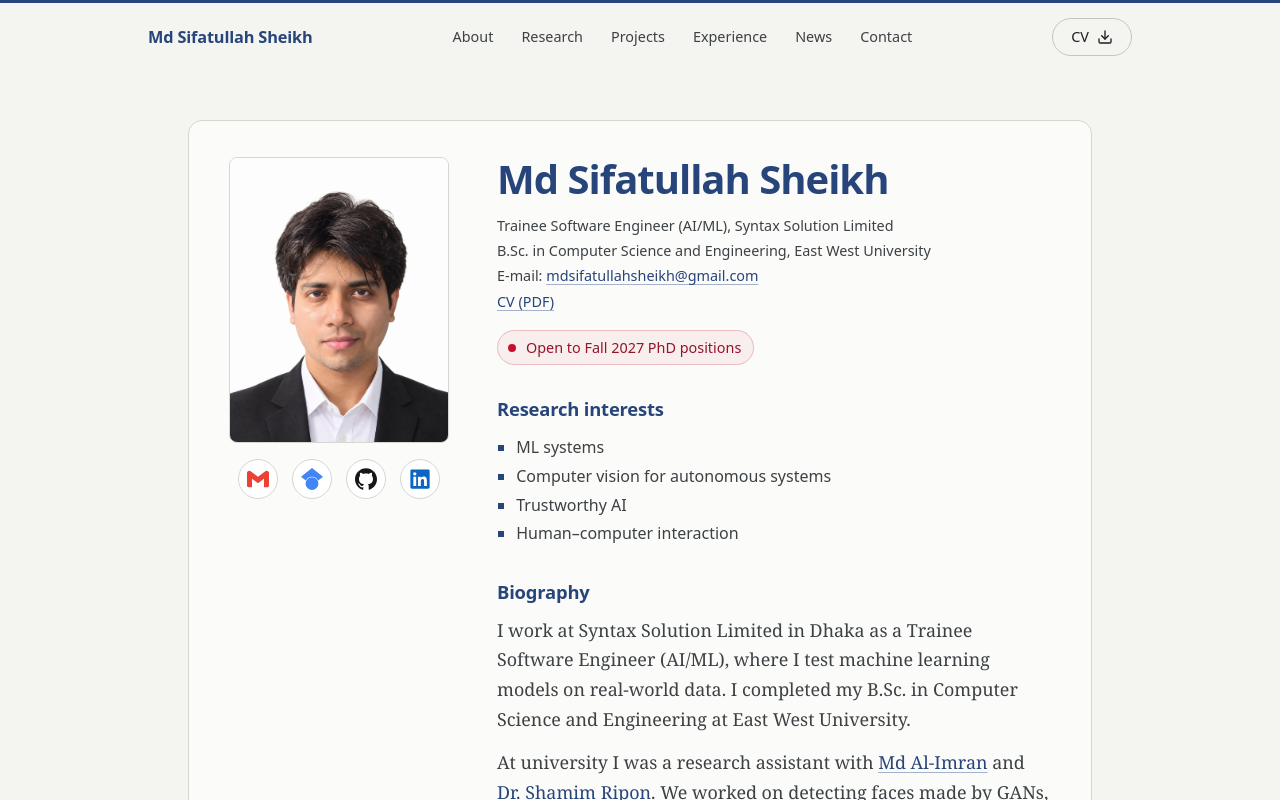
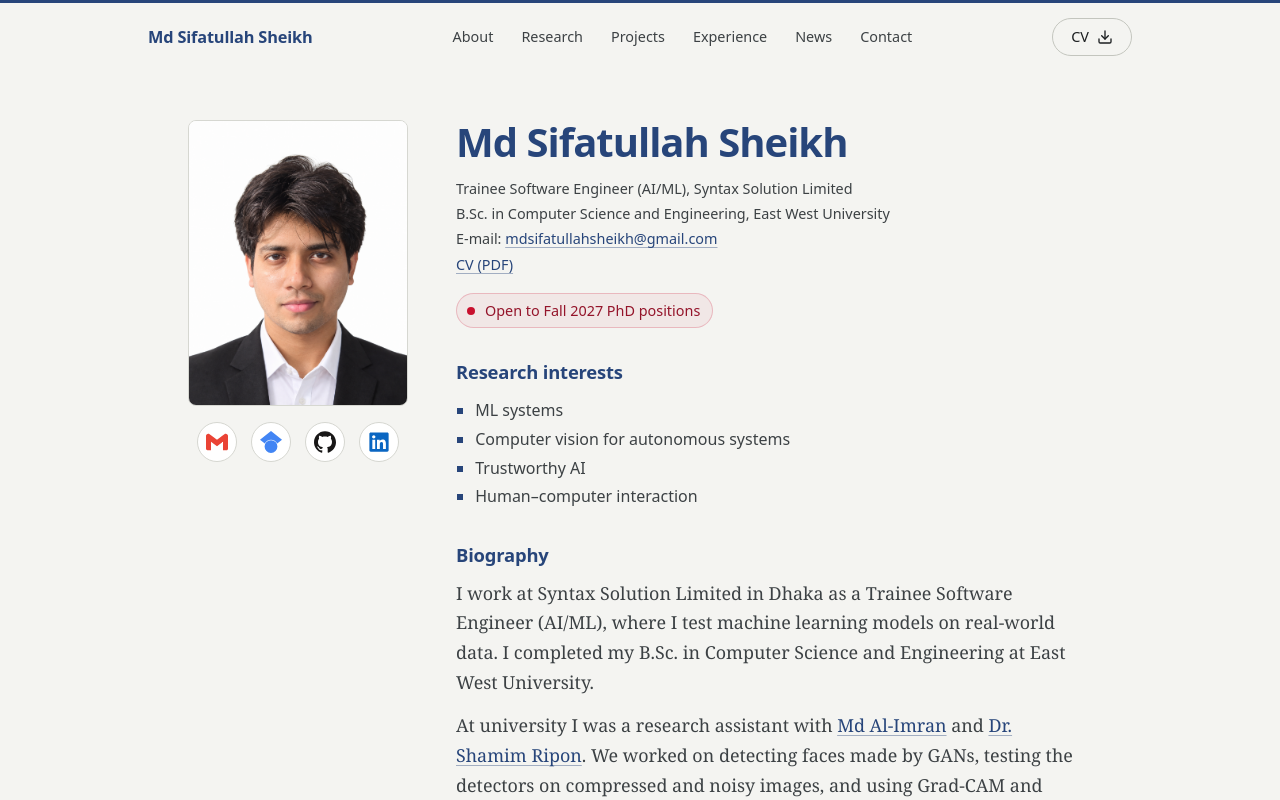
Before and after one commit to SifatSwapnil2022/myWebsite, a React (Vite) app: page / in a window 1280 px wide. Shown: the top 800 px of the page. Built offline with nearby package versions, Linux system fonts and the light colour scheme.

Commit message:
Remove white card around intro

```diff
--- a/src/index.css
+++ b/src/index.css
@@ -363,9 +363,6 @@ a.sr-only:focus { position: fixed; left: 12px; top: 12px; z-index: 100; backgrou
 .nav-links a[aria-current="page"]::after { background: var(--accent); height: 2px; }
 .nav-name { color: var(--accent); }
 
-/* intro as a white card */
-.ac-intro { background: var(--card); border: 1px solid var(--rule); border-radius: 14px; padding: 20px; }
-@media (min-width: 760px) { .ac-intro { padding: 36px 40px; } }
 
 /* section headings with a small accent bar */
 .ac-h, .section-head .h2 { color: var(--accent); border-left: 4px solid var(--accent); padding-left: 12px; line-height: 1.15; }
```
